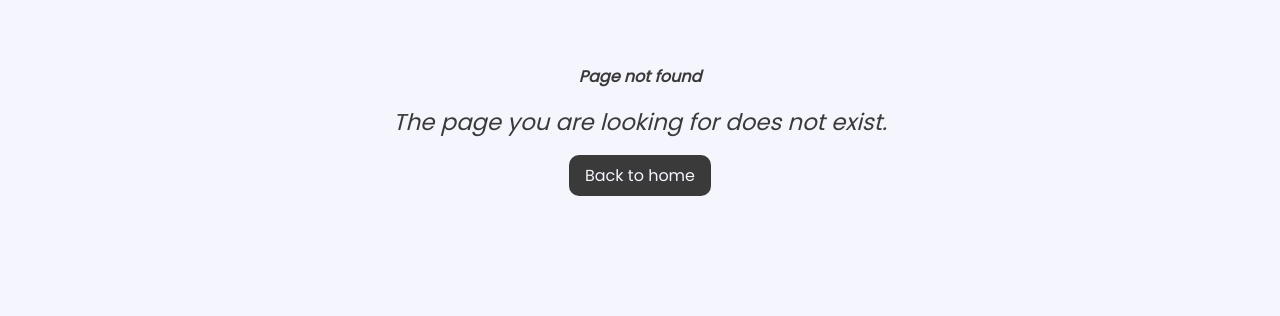
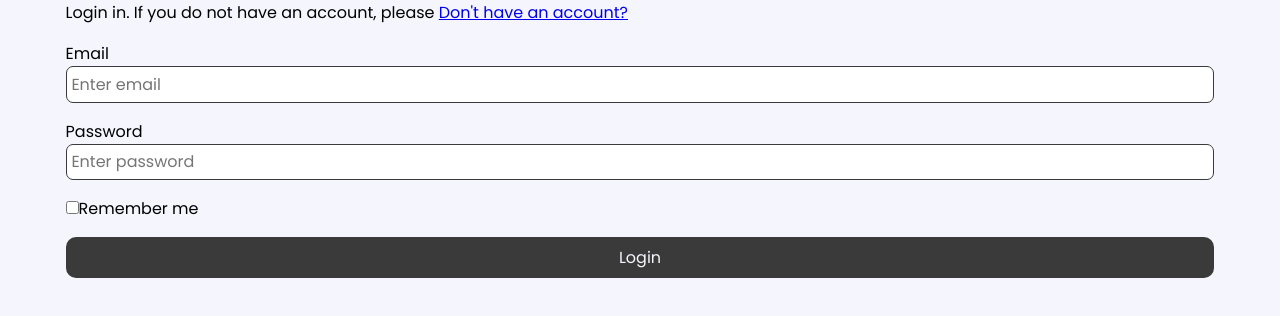
Before and after one commit to joaovitorwitt/saving-time, a React (Vite) app in the folder frontend/: page /login in a window 1280 px wide. Before the commit this address had no page. Shown: the top 316 px of the page. Built offline with nearby package versions, Linux system fonts and the light colour scheme.

Commit message:
dont know

```diff
--- a/frontend/src/components/PomodoroCard.jsx
+++ b/frontend/src/components/PomodoroCard.jsx
@@ -1,6 +1,7 @@
 import { useEffect, useState } from "react";
 import startSound from "../assets/sounds/start.wav";
 import pauseSound from "../assets/sounds/pause.wav";
+import resetSound from "../assets/sounds/reset.wav";
 
 export default function PomodoroCard({
   pomodoroTimer = 25,
@@ -10,6 +11,9 @@ export default function PomodoroCard({
 }) {
   // change button text from "Start" to "Pause"
   const [buttonText, setButtonText] = useState("Start");
+
+  // automatically starts pomodoro timer
+  const [autostartPomodoroTimer, setAutostartPomodoroTimer] = useState(false);
 
   const [seconds, setSeconds] = useState(parseInt(pomodoroTimer) * 60);
   const [timerInterval, setTimerInterval] = useState(null);
@@ -27,12 +31,13 @@ export default function PomodoroCard({
       // When a Pomodoro session ends, check if it's time for a break or long break
       if (currentSession === "Pomodoro") {
         setPomodoroSessionCount((prevCount) => prevCount + 1);
-        if (pomodoroSessionCount === 4) {
+        if (pomodoroSessionCount === pomodoroCount) {
           setCurrentSession("Long Break");
           setSeconds(parseInt(longBreakTimer) * 60);
         } else {
           setCurrentSession("Short Break");
           setSeconds(parseInt(shortBreakTimer) * 60);
+          startTimer();
         }
       } else {
         setCurrentSession("Pomodoro");
@@ -56,6 +61,11 @@ export default function PomodoroCard({
 
   function playPauseSound() {
     const audio = new Audio(pauseSound);
+    audio.play();
+  }
+
+  function playResetSound() {
+    const audio = new Audio(resetSound);
     audio.play();
   }
 
@@ -97,6 +107,7 @@ export default function PomodoroCard({
     } else if (currentSession === "Long Break") {
       setSeconds(parseInt(longBreakTimer) * 60);
     }
+    playResetSound();
   }
 
   function formatTime(timeInSeconds) {
@@ -122,7 +133,7 @@ export default function PomodoroCard({
           </div>
         </div>
         <div className="display-current-config">
-          <div className="current-config-row">
+          {/* <div className="current-config-row">
             <div className="current-config-label">Current Session:</div>
             <div className="current-config-value">{currentSession}</div>
           </div>
@@ -143,10 +154,14 @@ export default function PomodoroCard({
             <div className="current-config-value">
               {formatTime(parseInt(longBreakTimer) * 60)}
             </div>
-          </div>
+          </div> */}
           <div className="current-config-row">
             <div className="current-config-label">Pomodoro Session:</div>
             <div className="current-config-value">{`${pomodoroSessionCount} of ${pomodoroCount}`}</div>
+          </div>
+          <div className="current-config-row">
+            <input type="checkbox" />
+            <p>Autostart breaks?</p>
           </div>
         </div>
       </div>
--- a/frontend/src/components/Sidebar.jsx
+++ b/frontend/src/components/Sidebar.jsx
@@ -33,6 +33,11 @@ export default function Sidebar() {
             <p>Settings</p>
           </Link>
 
+          <Link to={"/login"} className="navlink">
+            <FontAwesomeIcon icon={faUser} className="navlink-icon" />
+            <p>Login</p>
+          </Link>
+
           {/* <Link to={"/profile"} className="navlink">
             <FontAwesomeIcon icon={faUser} className="navlink-icon" />
             <p>Profile</p>
--- a/frontend/src/main.jsx
+++ b/frontend/src/main.jsx
@@ -6,6 +6,8 @@ import HomePage from "./pages/HomePage";
 import Notes from "./pages/Notes";
 import Settings from "./pages/Settings";
 import ErrorPage from "./pages/ErrorPage";
+import Login from "./pages/Login";
+import Register from "./pages/Register";
 
 const router = createBrowserRouter([
   {
@@ -23,6 +25,16 @@ const router = createBrowserRouter([
     element: <Settings />,
     errorElement: <ErrorPage />,
   },
+  {
+    path: "/login",
+    element: <Login />,
+    errorElement: <ErrorPage />,
+  },
+  {
+    path: "/register",
+    element: <Register />,
+    errorElement: <ErrorPage />,
+  },
 ]);
 
 ReactDOM.createRoot(document.getElementById("root")).render(
--- /dev/null
+++ b/frontend/src/pages/Login.jsx
@@ -0,0 +1,54 @@
+import { Link } from "react-router-dom";
+
+export default function Login() {
+  return (
+    <div className="login-wrapper">
+      <div className="container">
+        <div className="login-message">
+          <p>
+            Login in. If you do not have an account, please{" "}
+            <Link to="/register">Don't have an account?</Link>
+          </p>
+        </div>
+
+        <div className="login-form-data">
+          <form>
+            <div className="form-group">
+              <label>Email</label>
+              <input
+                type="email"
+                className="form-control"
+                placeholder="Enter email"
+              />
+            </div>
+            <div className="form-group">
+              <label>Password</label>
+              <input
+                type="password"
+                className="form-control"
+                placeholder="Enter password"
+              />
+            </div>
+            <div className="form-group">
+              <div className="custom-control custom-checkbox">
+                <input
+                  type="checkbox"
+                  className="custom-control-input"
+                  id="customCheck1"
+                />
+                <label className="custom-control-label" htmlFor="customCheck1">
+                  Remember me
+                </label>
+              </div>
+            </div>
+            <div className="form-group">
+              <button type="submit" className="btn btn-primary">
+                Login
+              </button>
+            </div>
+          </form>
+        </div>
+      </div>
+    </div>
+  );
+}
--- /dev/null
+++ b/frontend/src/pages/Register.jsx
@@ -0,0 +1,3 @@
+export default function Register() {
+  return "this is the register page";
+}
```
Also changed, not shown: 1 other file (tests, documents, lock files or other folders).
